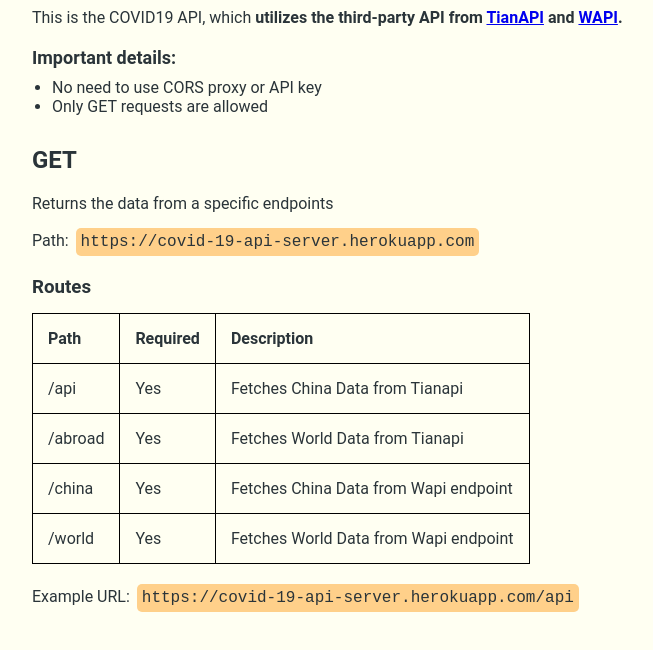
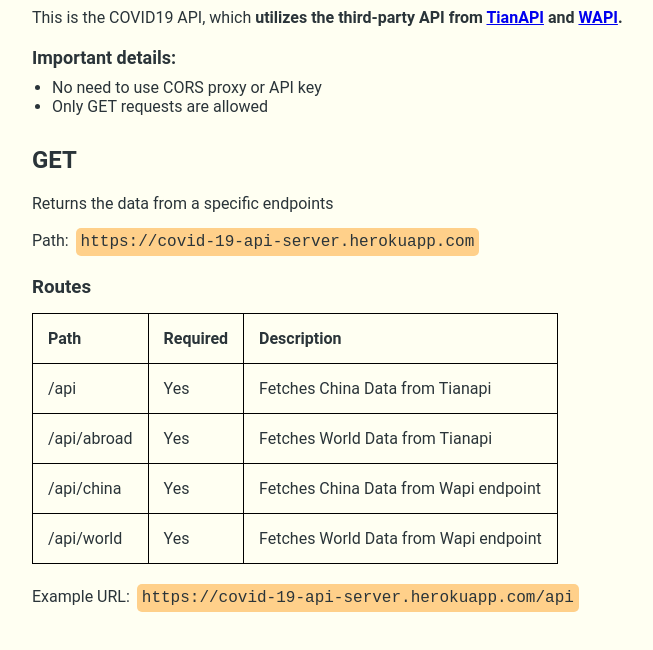
Before and after one commit to LeonXu260/covid-server, a website: page public/index.html in a window 1280 px wide. Shown: the part 80-730 px from the top of the page, without its empty margins (38-691 px from the left). Drawn offline with Linux system fonts and the light colour scheme.

Commit message:
fix: add /api to all paths

```diff
--- a/public/index.html
+++ b/public/index.html
@@ -44,17 +44,17 @@
           <td>Fetches China Data from Tianapi</td>
         </tr>
         <tr>
-          <td>/abroad</td>
+          <td>/api/abroad</td>
           <td>Yes</td>
           <td>Fetches World Data from Tianapi</td>
         </tr>
         <tr>
-          <td>/china</td>
+          <td>/api/china</td>
           <td>Yes</td>
           <td>Fetches China Data from Wapi endpoint</td>
         </tr>
         <tr>
-          <td>/world</td>
+          <td>/api/world</td>
           <td>Yes</td>
           <td>Fetches World Data from Wapi endpoint</td>
         </tr>
```
